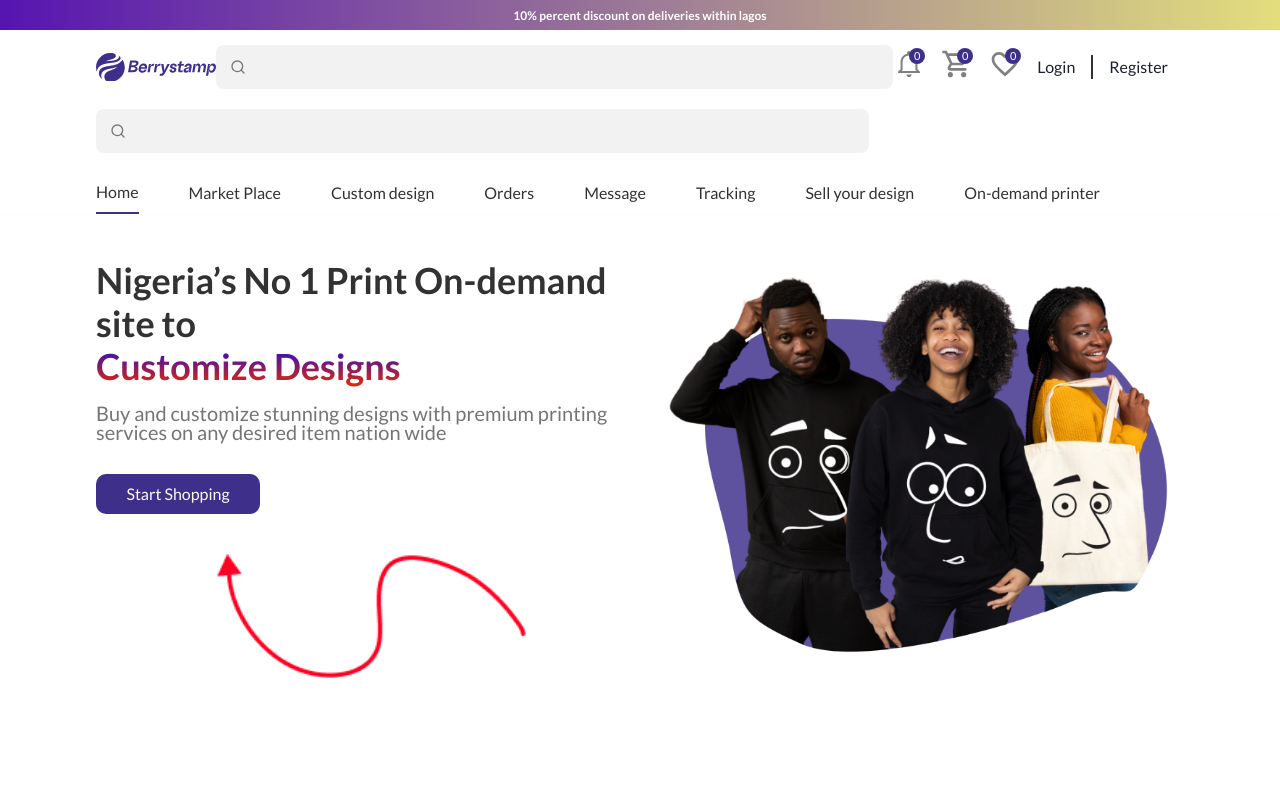
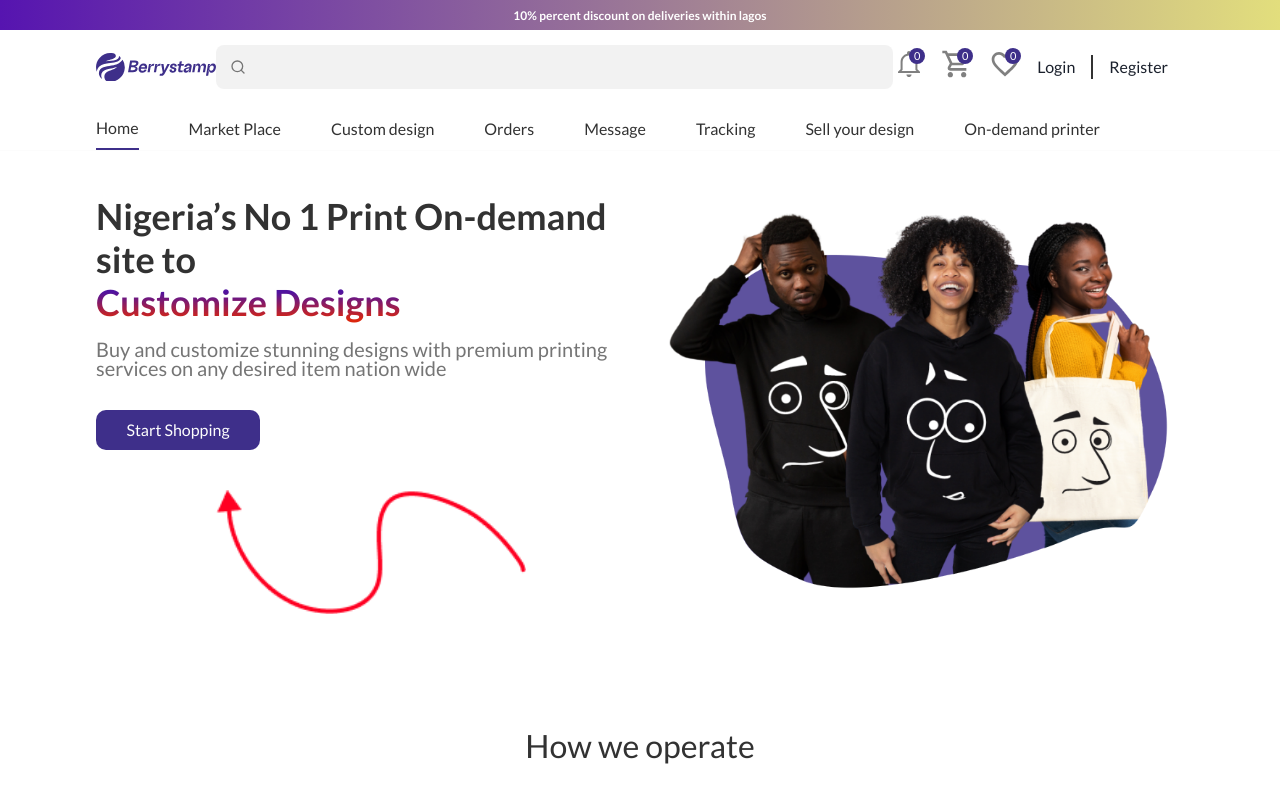
Before and after one commit to akinloludavid/berrystamp-web, a React (Vite) app: page / in a window 1280 px wide. Shown: the top 797 px of the page. Built offline with nearby package versions, Linux system fonts and the light colour scheme.

Commit message:
hide search bar on desktop

```diff
--- a/src/layout/TopBar/index.tsx
+++ b/src/layout/TopBar/index.tsx
@@ -146,7 +146,7 @@ const Topbar = () => {
           onClick={handleSideMenu}
         />
       </MainContainer>
-      <MainContainer mt="20px">
+      <MainContainer mt="20px" display={["block", "block", "none", "none"]}>
         <InputGroup w={["100%", "100%", "773px"]}>
           <InputLeftElement
             pointerEvents="none"
```
Also changed, not shown: 1 other file (tests, documents, lock files or other folders).
